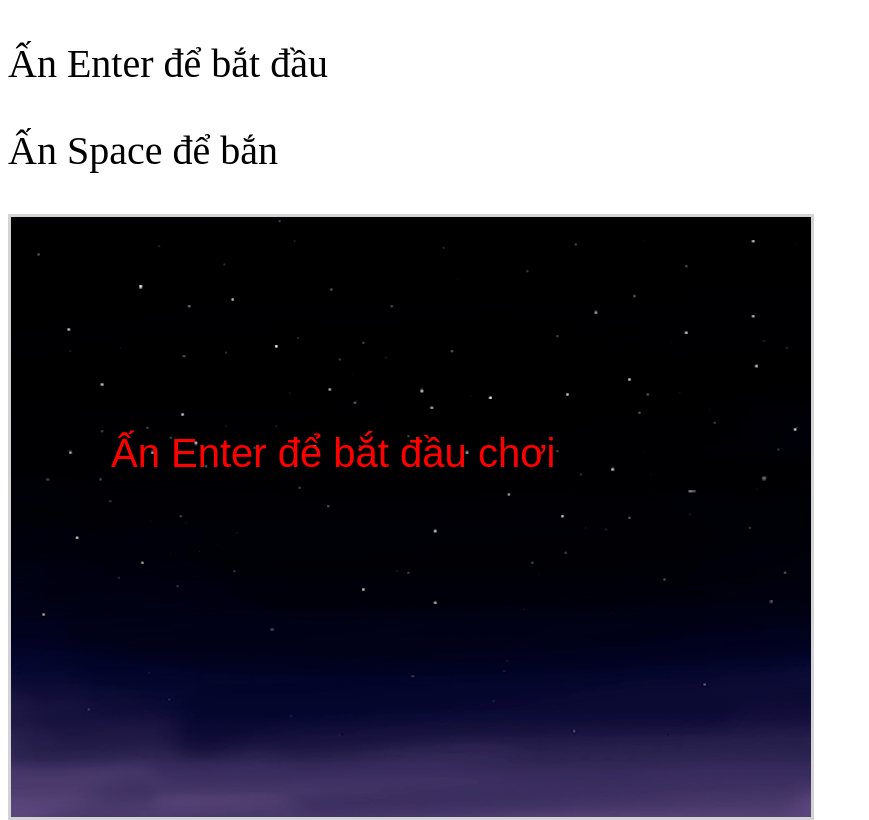
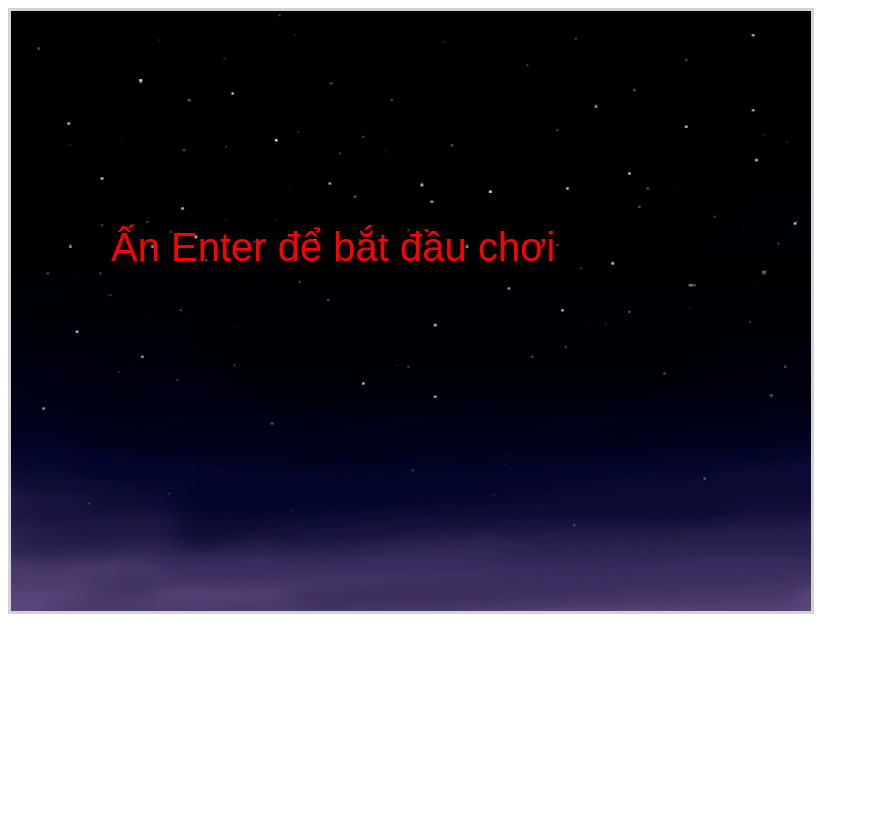
Before and after one commit to dudq/sky_fall, a plain HTML site: page index.html in a window 1280 px wide. Shown: the whole page, without its empty margins (0-869 px from the left). Drawn offline with Linux system fonts and the light colour scheme.

Commit message:
change name index.html file

```diff
--- a/sky_fall_game.html
+++ b/index.html
@@ -5,8 +5,6 @@
     <title>Sky_Fall_Game</title>
 </head>
 <body>
-<p style="font-size: 40px ">Ấn Enter để bắt đầu</p>
-<p style="font-size: 40px ">Ấn Space để bắn</p>
 <canvas id="myCanvas" width="800" height="600" style="position: absolute; border: solid #d3d3d3 "></canvas>
 <script src="const.js"></script>
 <script src="airplane_class.js"></script>
```
